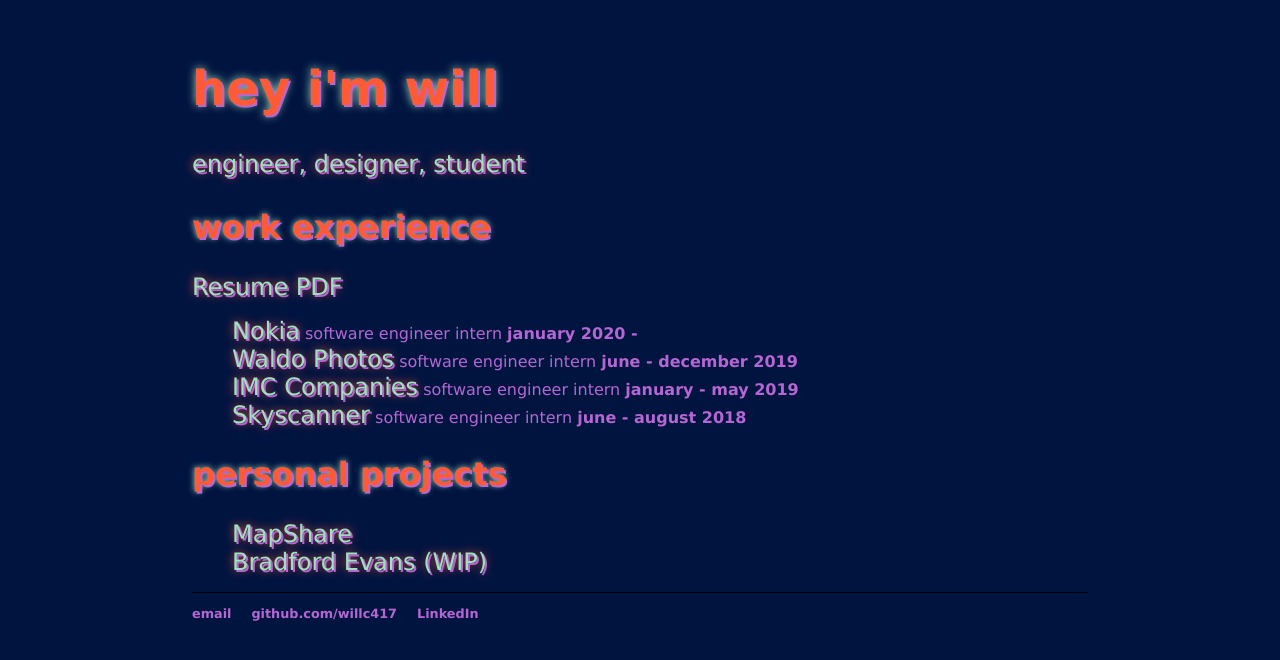
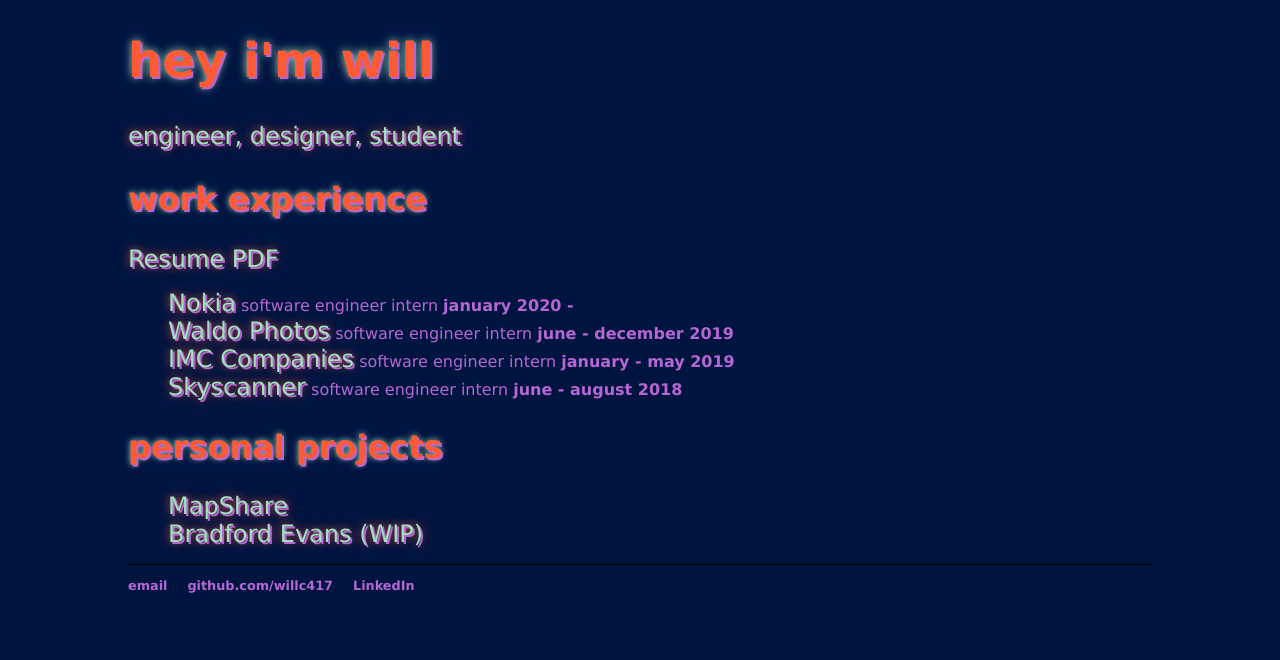
Before and after one commit to willc417/willc417.github.io, a Jekyll site: the page built from index.html, in a window 1280 px wide. Shown: the top 660 px of the page. Built offline with Jekyll 4.4.1, drawn with Linux system fonts in a browser that asks for light colours.

```diff
--- a/_layouts/default.html
+++ b/_layouts/default.html
@@ -8,9 +8,7 @@
 		</head>
 		<body id="background">
 			<div class="container">
-
 			{{ content }}
-
 			</div>
 			<footer>
 	    		<ul class="footerList">
--- a/css/main.css
+++ b/css/main.css
@@ -1,7 +1,7 @@
 body {
-    margin: 60px auto;
-    width: 70%;
-    background-color: var(--background-color, #001440)
+    margin: auto;
+    width: 80%;
+    background-color: var(--background-color, #001440);
 }
 nav ul, footer ul {
     font-family:'Verdana', 'Geneva', 'Sans-Serif';
```
